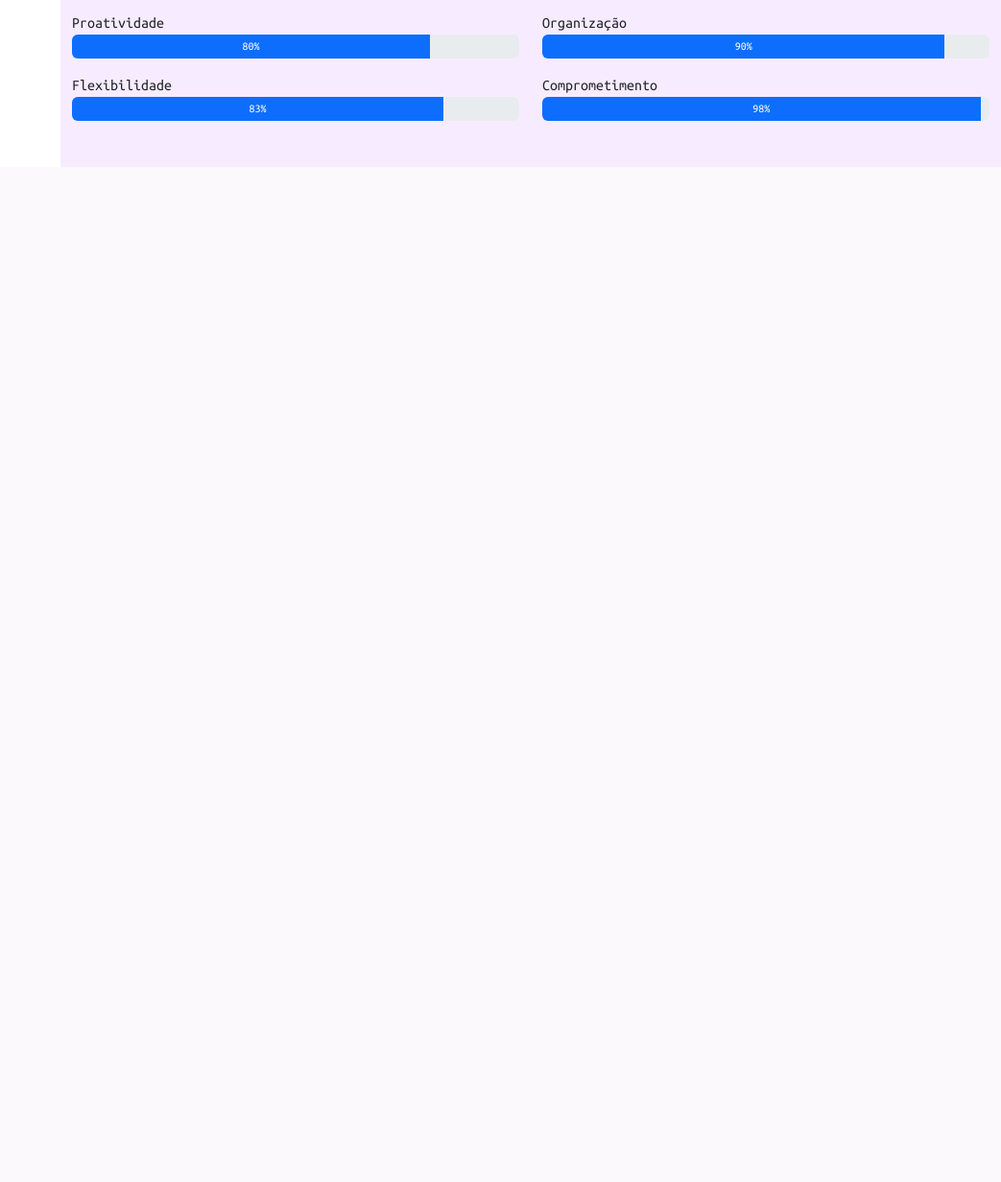
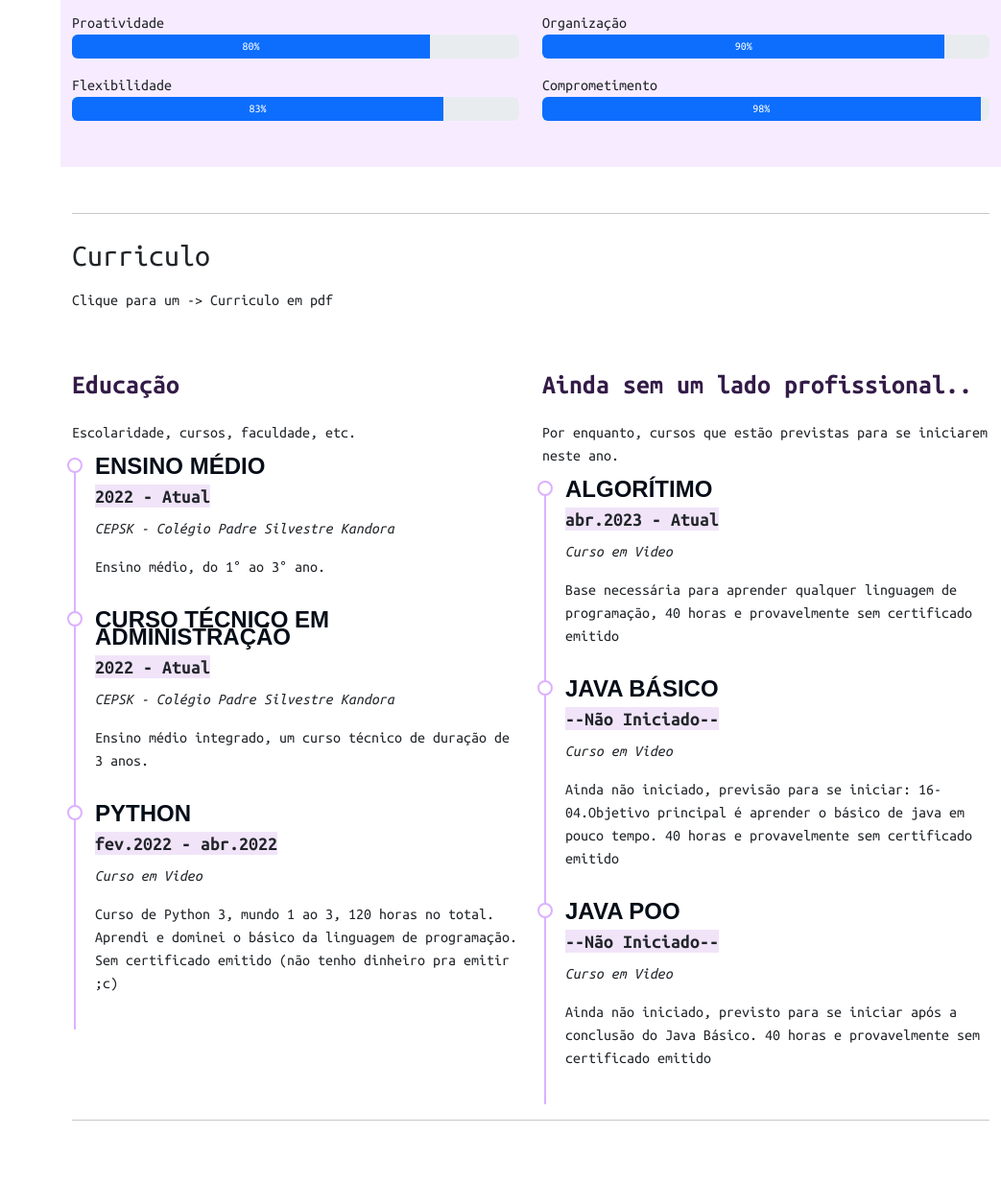
Before and after one commit to zLuuuck/portifolio_zluuuck, a Flask app: page / in a window 1280 px wide. Shown: the part 2447-3679 px from the top of the page at 96% size, without its empty margins (237-1280 px from the left). Before the commit the page ends 2621 px from the top, so only its background shows below. Run offline with Flask 3, Linux system fonts and the light colour scheme; some libraries are stand-ins or nearby versions.

Commit message:
seção de currículo adicionada

```diff
--- a/static/style.css
+++ b/static/style.css
@@ -191,3 +191,47 @@ i.menu-mobile {
 .section-bg {
     background-color: #f7ecff;
 }
+
+.cv .cv-title {
+    font-weight: 700;
+    margin-top: 20px;
+    margin-bottom: 20px;
+    color: #331b47;
+}
+
+.cv .cv-item {
+    padding: 0 0 20px 20px;
+    margin-top: -2px;
+    margin-left: 2px;
+    border-left: 2px solid #dcb1ff;
+    position: relative;
+}
+
+.cv .cv-item h4 {
+    line-height: 18px;
+    font-weight: 600;
+    text-transform: uppercase;
+    font-family: "Poppins", sans-serif;
+    color: #050d18;
+    margin-bottom: 10px;
+}
+
+.cv .cv-item h5 {
+    background: #f1e4f9;
+    padding: 5px, 15px;
+    display: inline-block;
+    font-weight: 600;
+    margin-bottom: 10px;
+}
+
+.cv .cv-item::before {
+    content: "";
+    position: absolute;
+    top: 0;
+    left: -9px;
+    width: 16px;
+    height: 16px;
+    border: 2px solid #dcb1ff;
+    background: #fff;
+    border-radius: 50%;
+}
--- a/templates/index.html
+++ b/templates/index.html
@@ -15,6 +15,7 @@
 
 <body>
     <i class="bi bi-list menu-mobile"></i>
+
     <aside id="header">
         <section class="profile">
             <img src="../static/img/WhatsApp Image 2023-03-29 at 14.38.12.jpeg" alt="Perfil-foto">
@@ -146,7 +147,7 @@
                     queiram ver. Habilidades técnicas e não técnicas, e eu acredito que possa haver um crescimento
                     absurdo em cada uma delas conforme meu desenvolvimento na empresa e na carreira</p>
                 <hr class="w-50 me-auto ms-auto">
-                    <h3 class="mt-3 mb-0">Technical Skills</h3>
+                <h3 class="mt-3 mb-0">Technical Skills</h3>
                 <div class="row">
                     <div class="col-md-6">
 
@@ -216,7 +217,7 @@
                     </div>
                 </div>
                 <hr class="w-50 me-auto ms-auto">
-                <h3 class="mt-3 mb-0" >Soft Skills</h3>
+                <h3 class="mt-3 mb-0">Soft Skills</h3>
                 <div class="row">
                     <div class="col-md-6">
                         <p class="mt-3 mb-0">Trabalho em equipe</p>
@@ -260,6 +261,77 @@
             </div>
         </section>
 
+        <section class="mt-5 cv" id="curriculo">
+            <div class="container pb-5">
+                <hr>
+                <h2 class="pt-2 pb-2">Curriculo</h2>
+                <p class="pb-4">Clique para um -> <a
+                        href="https://drive.google.com/file/d/1tiQtJwkSD2z82zG5TbHU5xiL46ty_H55/view?usp=sharing"
+                        target="_blank" class="fw-lighter text-decoration-none link-dark">Curriculo em pdf</a></pc>
+                <div class="row">
+                    <div class="col-md-6">
+                        <h3 class="cv-title">Educação</h3>
+                        <p>Escolaridade, cursos, faculdade, etc.</p>
+
+                        <div class="cv-item">
+                            <h4>Ensino médio</h4>
+                            <h5>2022 - Atual</h5>
+                            <p><em>CEPSK - Colégio Padre Silvestre Kandora</em></p>
+                            <p>Ensino médio, do 1° ao 3° ano.</p>
+                        </div>
+                        <div class="cv-item">
+                            <h4>Curso Técnico em Administração</h4>
+                            <h5>2022 - Atual</h5>
+                            <p><em>CEPSK - Colégio Padre Silvestre Kandora</em></p>
+                            <p>Ensino médio integrado, um curso técnico de duração de 3 anos.</p>
+                        </div>
+                        <div class="cv-item">
+                            <h4>Python</h4>
+                            <h5>fev.2022 - abr.2022</h5>
+                            <p><em>Curso em Video</em></p>
+                            <p>Curso de Python 3, mundo 1 ao 3, 120 horas no total. Aprendi e dominei o básico da
+                                linguagem de programação. Sem certificado emitido (não tenho dinheiro pra emitir ;c)</p>
+                        </div>
+
+                    </div>
+                    <div class="col-md-6">
+                        <h3 class="cv-title">Ainda sem um lado profissional..</h3>
+                        <p>Por enquanto, cursos que estão previstas para se iniciarem neste ano.
+                        </p>
+
+                        <div class="cv-item">
+                            <h4>Algorítimo</h4>
+                            <h5>abr.2023 - Atual</h5>
+                            <p><em>Curso em Video</em></p>
+                            <p>Base necessária para aprender qualquer linguagem de programação, 40 horas e provavelmente
+                                sem certificado emitido</p>
+                        </div>
+                        <div class="cv-item">
+                            <h4>Java Básico</h4>
+                            <h5>--Não Iniciado--</h5>
+                            <p><em>Curso em Video</em></p>
+                            <p>Ainda não iniciado, previsão para se iniciar: 16-04.Objetivo principal é aprender o
+                                básico de java em pouco tempo. 40 horas e provavelmente sem certificado emitido</p>
+                        </div>
+                        <div class="cv-item">
+                            <h4>Java POO</h4>
+                            <h5>--Não Iniciado--</h5>
+                            <p><em>Curso em Video</em></p>
+                            <p>Ainda não iniciado, previsto para se iniciar após a conclusão do Java Básico. 40 horas e
+                                provavelmente sem certificado emitido</p>
+                        </div>
+
+                    </div>
+
+                </div>
+                <hr>
+            </div>
+        </section>
+
+        <section id="portfolio">
+
+        </section>
+
     </main>
 
     <script src="../static/bootstrap/js/bootstrap.bundle.min.js"></script>
```
